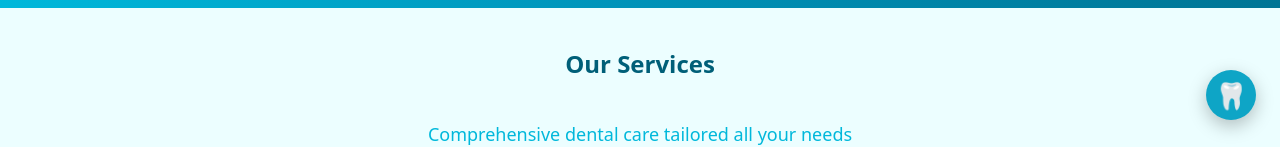
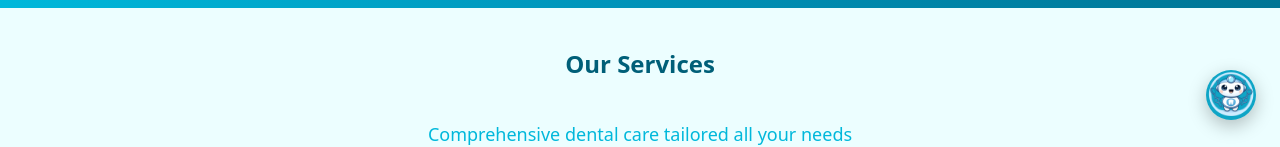
Before and after one commit to HVPasindu/DentPulse, a React app in the folder frontend/: page / in a window 1280 px wide. Shown: the part 656-803 px from the top of the page. Built offline with nearby package versions, Linux system fonts and the light colour scheme; the HTML template or start-up script is replaced by a standard one.

Commit message:
feat(chatbot): Add an image as an button-icon

```diff
--- a/frontend/src/chatbot/ChatbotWidget.jsx
+++ b/frontend/src/chatbot/ChatbotWidget.jsx
@@ -1,6 +1,7 @@
 import { useState } from "react";
 import ChatWindow from "./ChatWindow";
 import "./chatbot.css";
+import chatbotIcon from "../assets/chatbot-icon.png";
 
 export default function ChatbotWidget() {
   const [open, setOpen] = useState(false);
@@ -10,7 +11,7 @@ export default function ChatbotWidget() {
       {open && <ChatWindow onClose={() => setOpen(false)} />}
 
       <button className="chatbot-fab" onClick={() => setOpen(!open)}>
-        🦷
+        <img src={chatbotIcon} alt="Chatbot" className="chatbot-icon" />
       </button>
     </>
   );
```
Also changed, not shown: frontend/src/assets/chatbot-icon.png (added).
